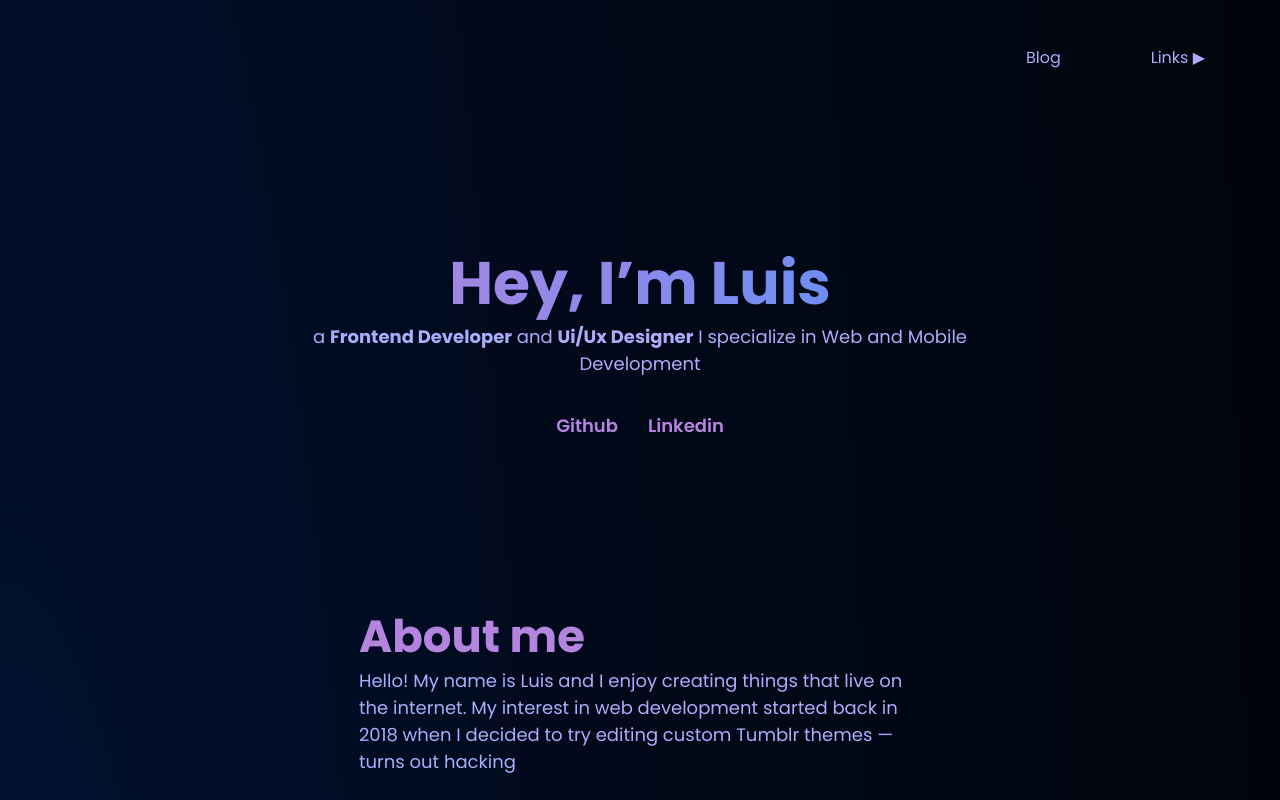
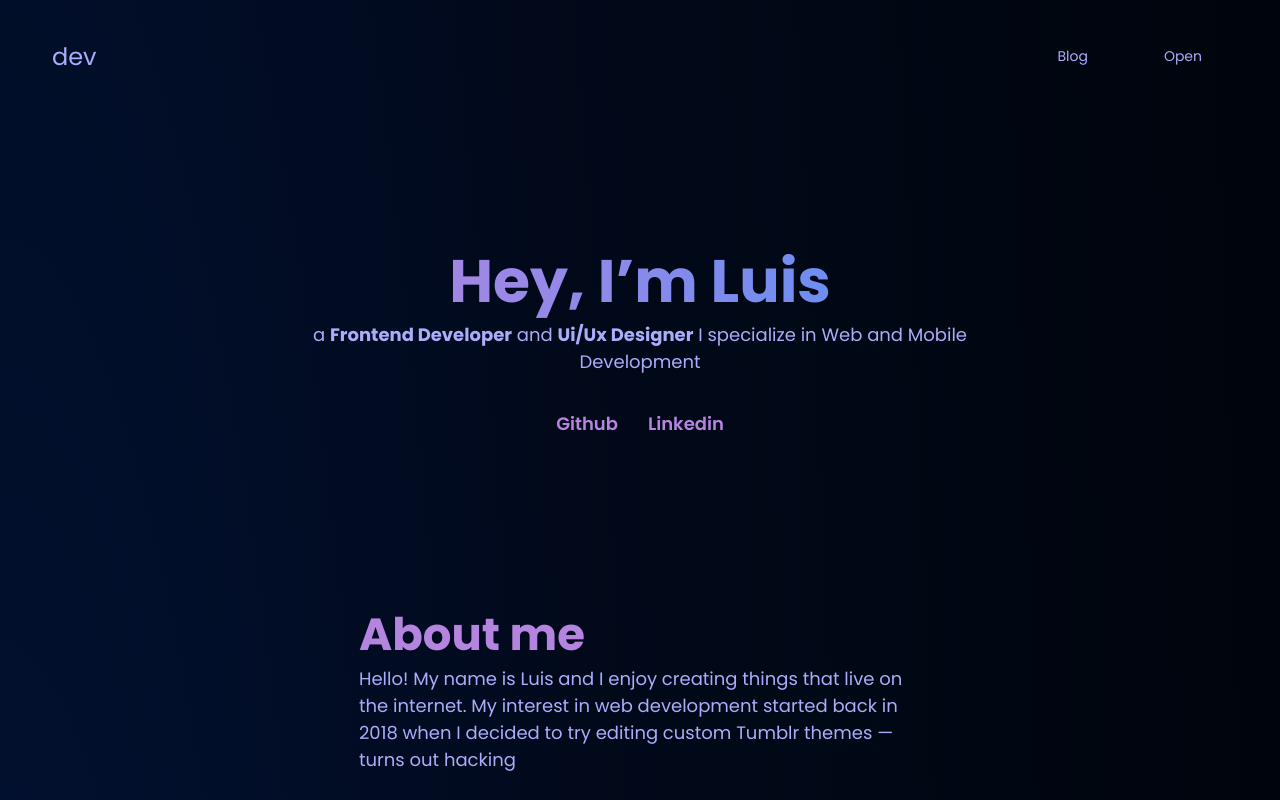
Before and after one commit to cutioluis/porfolio-nextjs, a Next.js app: page / in a window 1280 px wide. Shown: the top 800 px of the page. Built offline with nearby package versions, Linux system fonts and the light colour scheme.

Commit message:
FIX migration styled module to styled components

```diff
--- a/package.json
+++ b/package.json
@@ -10,6 +10,7 @@
   },
   "dependencies": {
     "axios": "^0.21.1",
+    "framer-motion": "^4.1.17",
     "next": "11.0.1",
     "react": "17.0.2",
     "react-dom": "17.0.2",
--- a/src/components/Navbar/DropDown/DropDown.js
+++ /dev/null
@@ -1,39 +0,0 @@
-import Link from "next/link";
-import React from "react";
-import styles from "./DropDown.module.css";
-
-function DropDown() {
-  /*   function DropDownItems(props) {
-    return (
-      <a className={styles.DropDown_item} href="">
-        {props.children}
-      </a>
-    );
-  } */
-
-  const DropDownItems = React.forwardRef(({ onClick, href, children }, ref) => {
-    return (
-      <a
-        href={href}
-        onClick={onClick}
-        ref={ref}
-        className={styles.DropDown_item}
-      >
-        {children}
-      </a>
-    );
-  });
-
-  return (
-    <div className={styles.dropDown}>
-      <Link href="/">
-        <DropDownItems>Open Source</DropDownItems>
-      </Link>
-      <Link href="/blog">
-        <DropDownItems>Developer</DropDownItems>
-      </Link>
-    </div>
-  );
-}
-
-export default DropDown;
--- a/src/components/Navbar/DropDown/DropDown.module.css
+++ /dev/null
@@ -1,26 +0,0 @@
-.dropDown {
-  position: absolute;
-  top: 108px;
-  height: auto;
-  width: 200px;
-  transform: translateX(-50%);
-  background: rgba(96, 144, 245, 0.1);
-  border-radius: 10px;
-  padding: 1em;
-}
-
-.DropDown_item {
-  color: var(--luis-color-blue);
-  padding: 15px;
-  display: flex;
-  flex-direction: column;
-  height: auto;
-  transition: 150ms;
-}
-
-.DropDown_item:hover {
-  cursor: pointer;
-  border-radius: 10px;
-  transition: 150ms;
-  background: rgba(96, 144, 245, 0.3);
-}
--- a/src/components/Navbar/Navbar.js
+++ b/src/components/Navbar/Navbar.js
@@ -1,12 +1,70 @@
-import styles from "./Navbar.module.css";
+import React from "react";
+import styled from "styled-components";
+import Link from "next/link";
+import { COLORS, FONTS, LINKS } from "../../constants/";
 
-const Navbar = (props) => {
+const Container = styled.div`
+  width: 100%;
+  display: flex;
+  justify-content: space-between;
+  align-items: center;
+  padding: 30px 40px;
+`;
+
+const LogoContainer = styled.div`
+  cursor: pointer;
+  a {
+    font-size: 1.5rem;
+    margin-bottom: 0;
+    margin-left: 12px;
+  }
+`;
+
+const NavBar = styled.nav`
+  display: flex;
+  flex-wrap: wrap;
+  justify-content: flex-end;
+  width: 50%;
+  height: 100%;
+`;
+
+const LinkContainer = styled.div`
+  display: flex;
+  align-items: center;
+  cursor: pointer;
+  margin: 0 18px;
+  border-radius: 0.35rem;
+  transition: 0.1s;
+  padding: 1rem 1.25rem;
+  a {
+    color: ${COLORS.transparentText};
+    font-size: 14px;
+  }
+  &:hover {
+    background-color: ${COLORS.lightBackground};
+  }
+`;
+
+const Navbar = () => {
   return (
-    <nav className={styles.navbar}>
-      <ul className={styles.navbar_nav}>
-        {props.children}
-      </ul>
-    </nav>
+    <Container>
+      <Link href="/">
+        <LogoContainer>
+          <a>dev</a>
+        </LogoContainer>
+      </Link>
+      <NavBar>
+        {React.Children.toArray(
+          Object.values(LINKS).map((link) => {
+            return (
+              <LinkContainer>
+                <Link href={link.url}>{link.title}</Link>
+              </LinkContainer>
+            );
+          })
+        )}
+      </NavBar>
+    </Container>
   );
 };
 
--- a/src/components/Navbar/Navbar.module.css
+++ /dev/null
@@ -1,11 +0,0 @@
-.navbar {
-  padding: 30px 30px;
-  margin: 0px;
-}
-
-.navbar_nav {
-    align-items: center;
-    display: flex;
-    flex-wrap: wrap;
-    justify-content: flex-end;
-}
--- a/src/components/Navbar/NavbarItems/NavbarItems.js
+++ /dev/null
@@ -1,18 +0,0 @@
-import React, { useState } from "react";
-import styles from "./NavbarItems.module.css";
-
-const NavbarItems = (props) => {
-  const [open, setOpen] = useState(false);
-
-  return (
-    <li className={styles.navbar_li}>
-      <span className={styles.navbar_navigation} onClick={() => setOpen(!open)} href="">
-        {props.title}
-      </span>
-      {open && props.children}
-    </li>
-  );
-};
-
-
-export default NavbarItems;
--- a/src/components/Navbar/NavbarItems/NavbarItems.module.css
+++ /dev/null
@@ -1,18 +0,0 @@
-.navbar_li {
-    padding: 15px;
-    list-style: none;
-}
-
-.navbar_navigation {
-    cursor: pointer;
-    padding: 15px 20px;
-    margin:  10px;
-    color: var(--luis-color-blue);
-    font-weight: normal;
-}
-
-.navbar_li:hover {
-    transition: 250ms;
-    background: rgba(96, 144, 245, 0.1);
-    border-radius: 10px;
-}
--- /dev/null
+++ b/src/constants/index.js
@@ -0,0 +1,48 @@
+const FONTS = {
+    Poopins: {
+      bold: 'Popins Bold',
+      extraBold: 'Plus Jakarta Sans ExtraBold',
+      extraLight: 'Plus Jakarta Sans ExtraLight',
+      italic: 'Plus Jakarta Sans Italic',
+      light: 'Plus Jakarta Sans Light',
+      medium: 'Plus Jakarta Sans Medium',
+      regular: 'Plus Jakarta Sans Regular',
+    },
+  };
+
+  const COLORS = {
+    fontColor: '#F8F8F8',
+    headingColor: '#e7b996',
+    darkFontColor: '#E8E9E4',
+    background: '#1f2022',
+    background2: '#222323',
+    mediumFontColor: '#dee2e6',
+    lightFontColor: '#868e96',
+    lightBackground: 'rgba(96, 144, 245, 0.1);',
+    lightBackgroundHover: '#3b3b3e',
+    codeBackgroundColor: '#2e2e30',
+    border: '#404040',
+    linkColor: '#6ab0f3',
+    linkColorDarker: '#4a72a5',
+    linkHoverColor: '#e1a6f2',
+    navbarColor: '#1d1d1d',
+    blockquote: '#2a4661',
+    transparentText: '#AAADFA',
+    transparentBg: 'rgba(0, 0, 0, 0.2)',
+    lightTransparentBg: 'rgba(255, 255, 255, 0.05)',
+    borderColor: '#3b3b3b',
+  };
+
+
+  const LINKS = {
+    blog: {
+      url: '/blog',
+      title: 'Blog',
+    },
+    contact: {
+      url: '/open',
+      title: 'Open',
+    },
+  };
+
+  export { FONTS, COLORS, LINKS };
--- a/src/layout/Layout.js
+++ b/src/layout/Layout.js
@@ -1,17 +1,10 @@
 import Navbar from "../components/Navbar/Navbar";
 import Footer from "../components/Footer/Footer";
-import NavbarItems from "../components/Navbar/NavbarItems/NavbarItems";
-import DropDown from "../components/Navbar/DropDown/DropDown";
 
 const Layout = (props) => {
   return (
     <>
-      <Navbar>
-        <NavbarItems title="Blog" />
-        <NavbarItems title="Links ▶ ">
-          <DropDown />
-        </NavbarItems>
-      </Navbar>
+      <Navbar></Navbar>
       {props.children}
       <Footer />
     </>
```
Also changed, not shown: src/constants/networks.js (added, +16 -0 lines), 1 other file (tests, documents, lock files or other folders).
